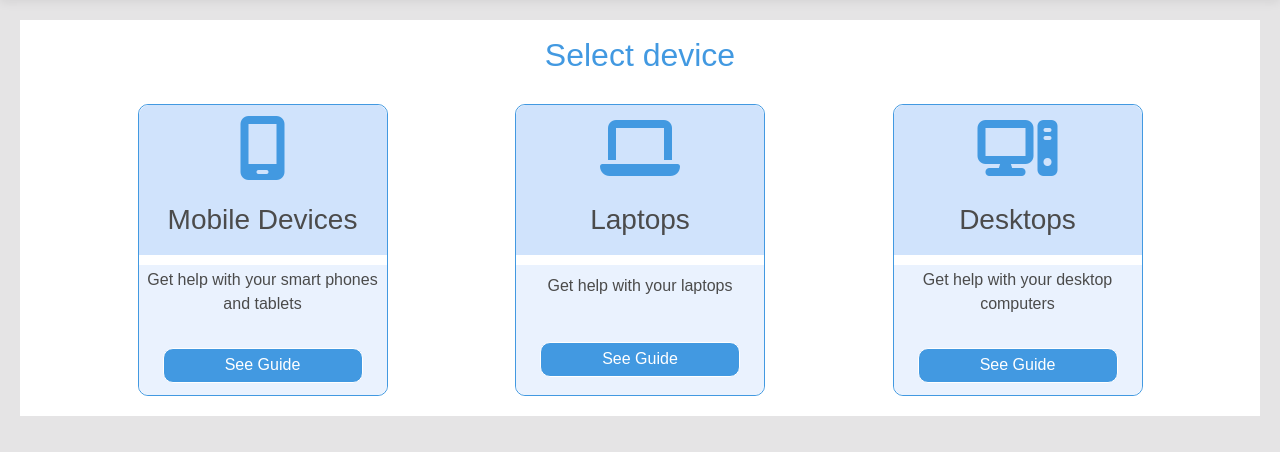
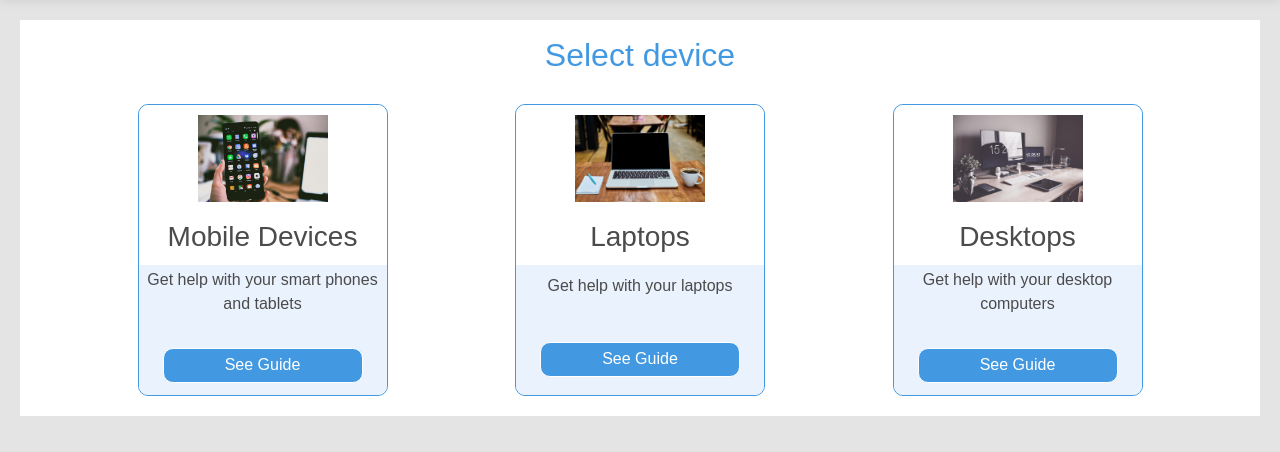
Before and after one commit to Carlos-n21/Team4-Family-hack, a Django app: page /technicalissues/ in a window 1280 px wide. Shown: the part 92-544 px from the top of the page. Run offline with Django 5.2, Linux system fonts and the light colour scheme; some libraries are stand-ins or nearby versions.

Commit message:
Update: technical issue page and replace icons with images for device

```diff
--- a/static/css/style.css
+++ b/static/css/style.css
@@ -165,6 +165,14 @@ h4 {
   padding-top: 1rem;
 }
 
+.device-icon {
+  width: 150px;
+  height: 150px;
+  object-fit: contain;
+  padding: 10px; /* Add space inside the image container */
+}
+
+
 .device-categories h2 {
   text-align: center;
   margin-bottom: 20px;
@@ -197,7 +205,7 @@ h4 {
 }
 
 .device .head {
-  background-color: #d0e3fc;
+  background-color: #fff;
   height: 150px;
   justify-content: space-around;
   border-top-left-radius: 10px;
--- a/technicalissues/templates/technicalissues.html
+++ b/technicalissues/templates/technicalissues.html
@@ -8,10 +8,11 @@
     <div class="devices-container">
         <!-- Mobile -->
         <div class="device mobile">
-            <div class="head">
-                <i class="fa-solid fa-mobile-screen"></i>
+            <div class="head text-center">
+                <img src="{% static 'images/mobile.png' %}" alt="Mobile icon" class="device-icon mb-2">
                 <h3>Mobile Devices</h3>
             </div>
+
             <div class="body">
                 <p>Get help with your smart phones and tablets</p>
                 <button class="device-btn">See guide</button>
@@ -19,8 +20,8 @@
         </div>
         <!-- Laptop -->
         <div class="device mobile">
-            <div class="head">
-                <i class="fa-solid fa-laptop"></i>
+            <div class="head text-center">
+                <img src="{% static 'images/laptop.png' %}" alt="Laptop icon" class="device-icon mb-2">
                 <h3>Laptops</h3>
             </div>
             <div class="body">
@@ -30,8 +31,8 @@
         </div>
         <!-- Desktop -->
         <div class="device mobile">
-            <div class="head">
-                <i class="fa-solid fa-computer"></i>
+            <div class="head text-center">
+                <img src="{% static 'images/desktop.png' %}" alt="Desktop icon" class="device-icon mb-2">
                 <h3>Desktops</h3>
             </div>
             <div class="body">
```
Also changed, not shown: db.sqlite3, static/images/desktop.png (added), static/images/laptop.png (added), static/images/mobile.png (added).
